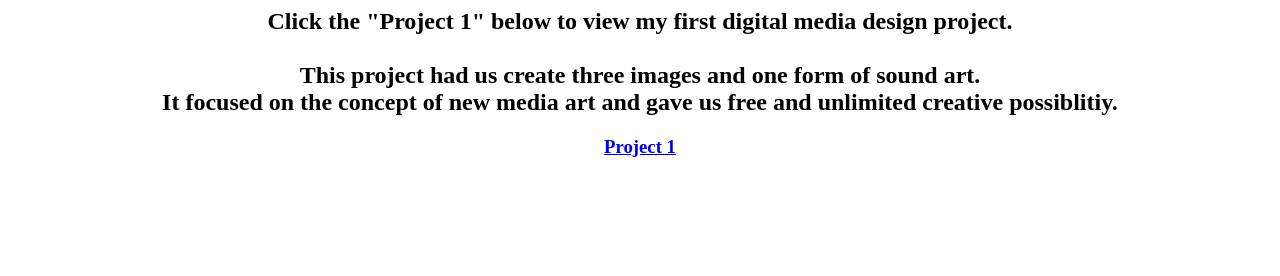
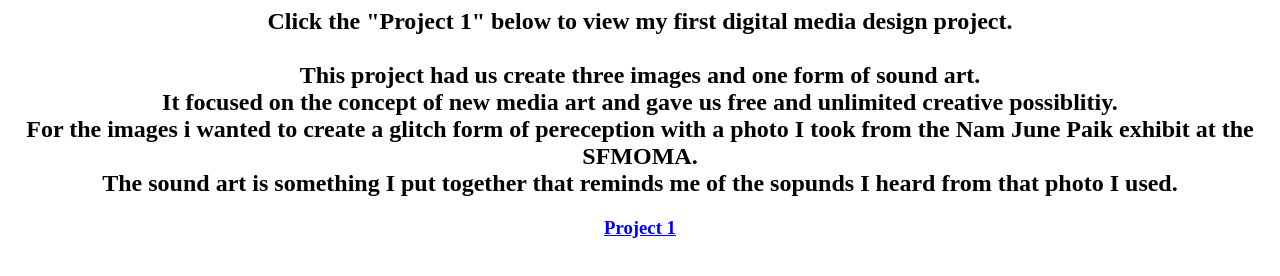
Before and after one commit to Vorple-Sky/Gabany_Archive, a plain HTML site: page project1.html in a window 1280 px wide. Drawn offline with Linux system fonts and the light colour scheme.

Commit message:
description

```diff
--- a/project1.html
+++ b/project1.html
@@ -13,7 +13,7 @@
         <link rel="stylesheet" href="">
     </head>
     <body>
-        <h2>Click the "Project 1" below to view my first digital media design project.<br><br> This project had us create three images and one form of sound art.<br> It focused on the concept of new media art and gave us free and unlimited creative possiblitiy. <br> </h2>
+        <h2>Click the "Project 1" below to view my first digital media design project.<br><br> This project had us create three images and one form of sound art.<br> It focused on the concept of new media art and gave us free and unlimited creative possiblitiy. <br> For the images i wanted to create a glitch form of pereception with a photo I took from the Nam June Paik exhibit at the SFMOMA.<br> The sound art is something I put together that reminds me of the sopunds I heard from that photo I used.<br> </h2>
         <a href="https://vorple-sky.github.io/NetArtProject/"><h3>Project 1</h3></a>
 
         <script src="" async defer></script>
```
